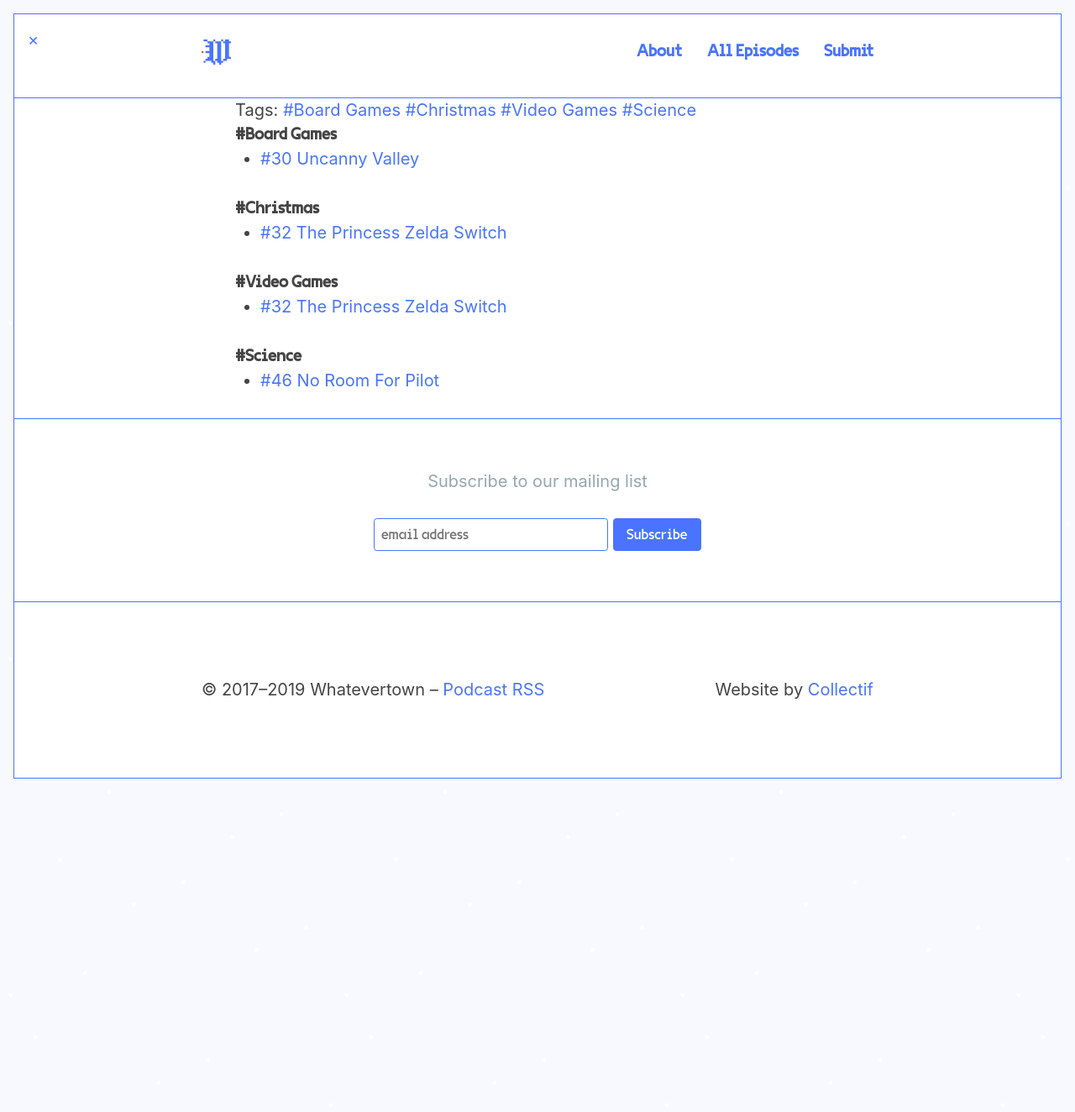
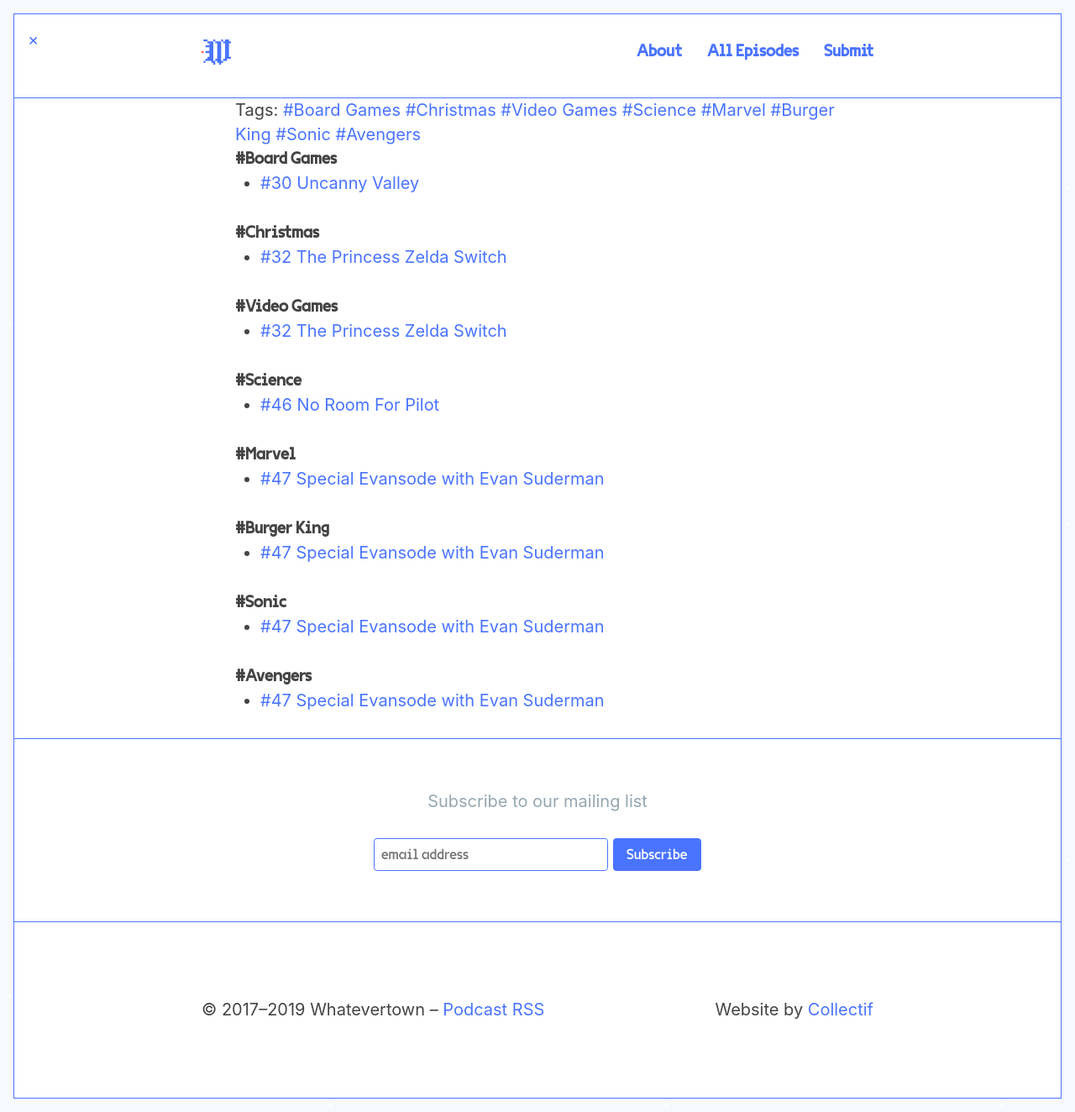
Before and after one commit to jondueck/whatevertown, a Jekyll site: the page built from tags.html, in a window 1280 px wide. Shown: the whole page at 84% size. Built offline with Jekyll 4.4.1, drawn with Linux system fonts in a browser that asks for light colours; some web fonts are replaced; before the commit the page ends 943 px from its top, so only the background shows below that.

Commit message:
Updated 47

```diff
--- a/_posts/episode/2019-05-07-47.markdown
+++ b/_posts/episode/2019-05-07-47.markdown
@@ -2,6 +2,11 @@
 title: "#47 Special Evansode with Evan Suderman"
 date: 2019-05-07 10:00:00 -05:00
 permalink: "/episode/47/"
+tags:
+- Marvel
+- Burger King
+- Sonic
+- Avengers
 explicit: 'no'
 season: 2
 episode_type: full
```
